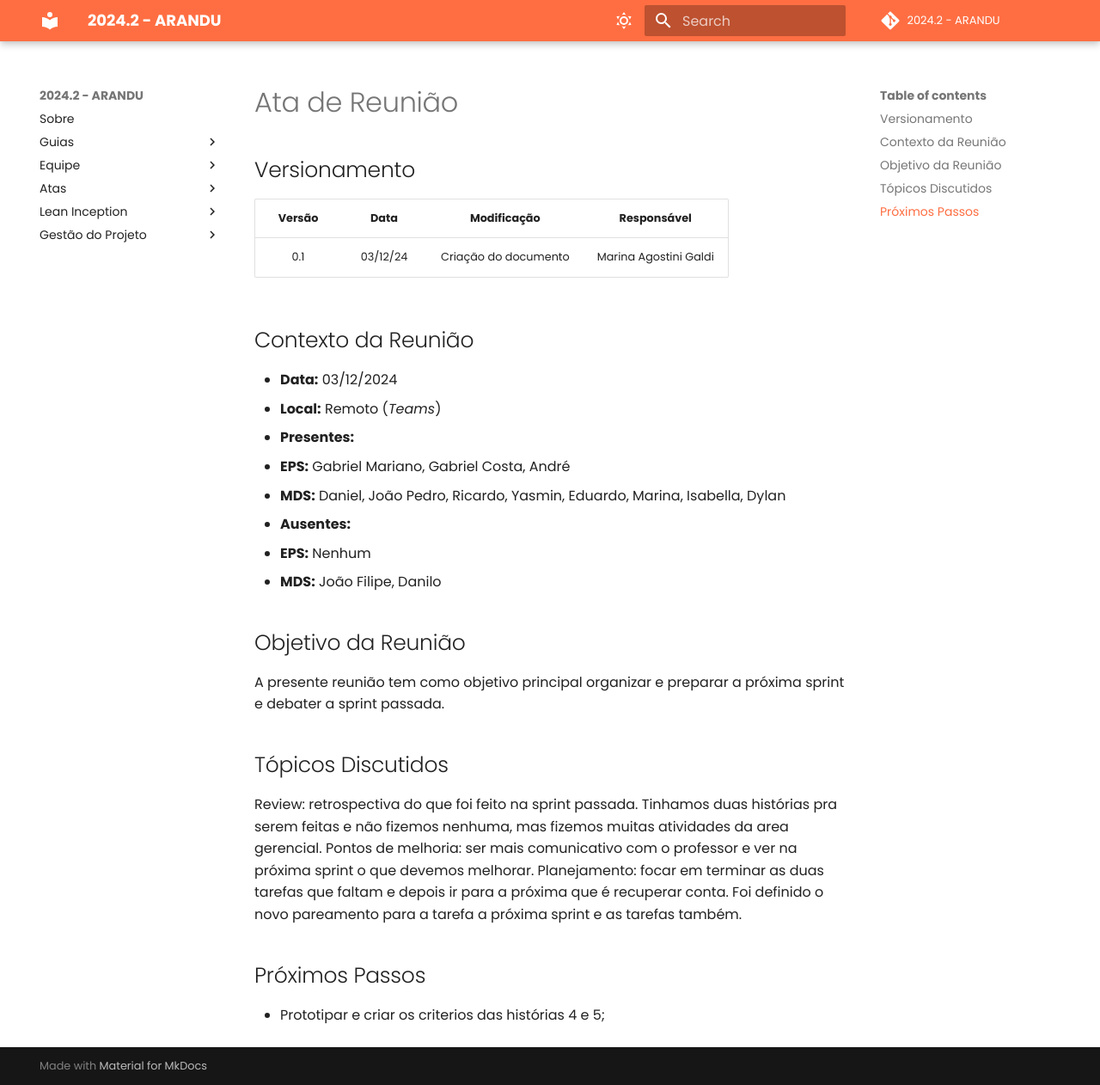
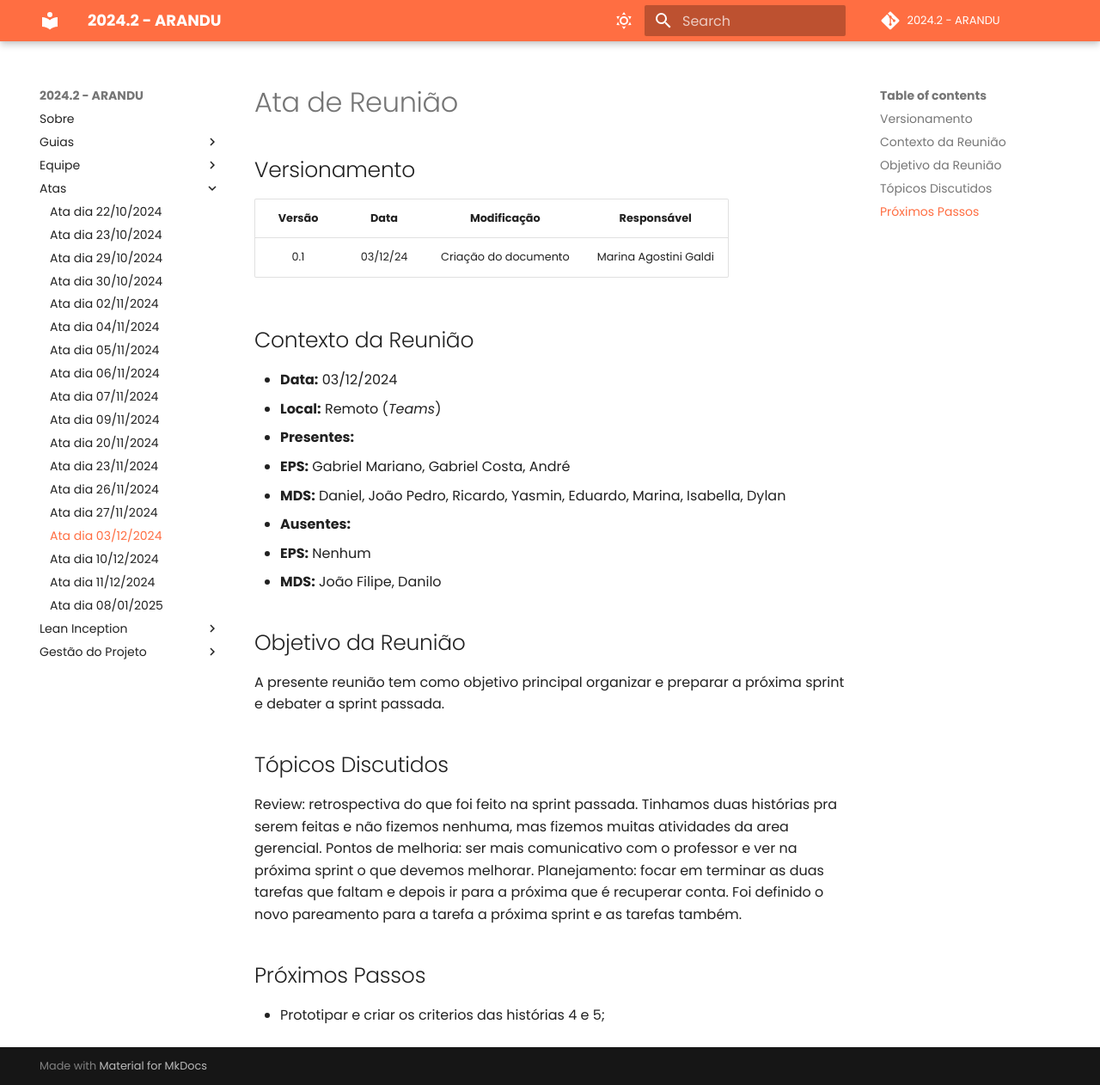
Before and after one commit to fga-eps-mds/2024.2-CALCULUS-Doc, an MkDocs documentation site: the page built from docs/Atas/ata_reuniao_03_12_24.md, in a window 1280 px wide and 1262 px high. Shown: the whole window at 86% size. Built offline with MkDocs 1.6.1 and Material for MkDocs 9.7.7, drawn with Linux system fonts in a browser that asks for light colours; comment, search, counter and statistics services are not loaded.

Commit message:
docs(\#19): Adiciona atas do dia 08/01/2025

```diff
--- a/mkdocs.yml
+++ b/mkdocs.yml
@@ -70,6 +70,12 @@ nav:
       - Ata dia 09/11/2024: "Atas/ata_reuniao_09_11_24.md"
       - Ata dia 20/11/2024: "Atas/ata_reuniao_20_11_24.md"
       - Ata dia 23/11/2024: "Atas/ata_reuniao_23_11_24.md"
+      - Ata dia 26/11/2024: "Atas/ata_reuniao_26_11_24.md"
+      - Ata dia 27/11/2024: "Atas/ata_reuniao_27_11_24.md"
+      - Ata dia 03/12/2024: "Atas/ata_reuniao_03_12_24.md"
+      - Ata dia 10/12/2024: "Atas/ata_reuniao_10_12_24.md"
+      - Ata dia 11/12/2024: "Atas/ata_reuniao_11_12_24.md"
+      - Ata dia 08/01/2025: "Atas/ata_reuniao_08_01_25.md"
 
   - Lean Inception:
     - Visão do Produto: 'Lean_Inception/Vis_prod.md'
```
Also changed, not shown: docs/Atas/ata_reuniao_08_01_25.md (added, +33 -0 lines).
